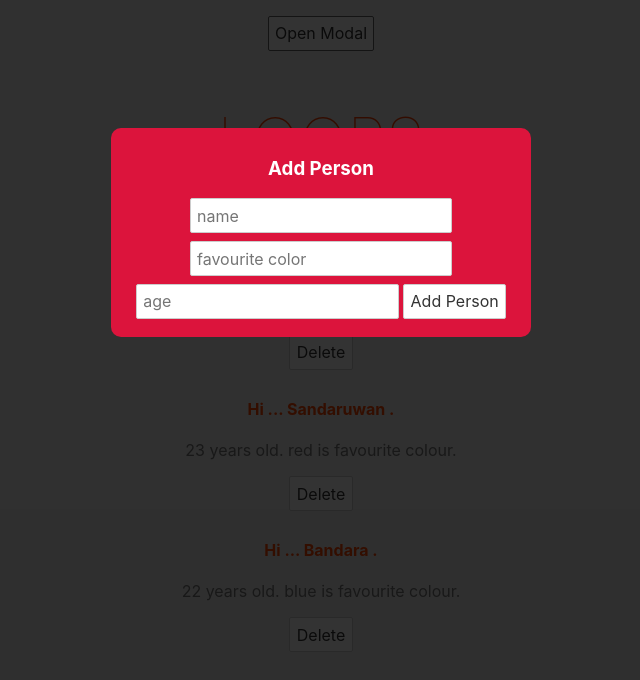
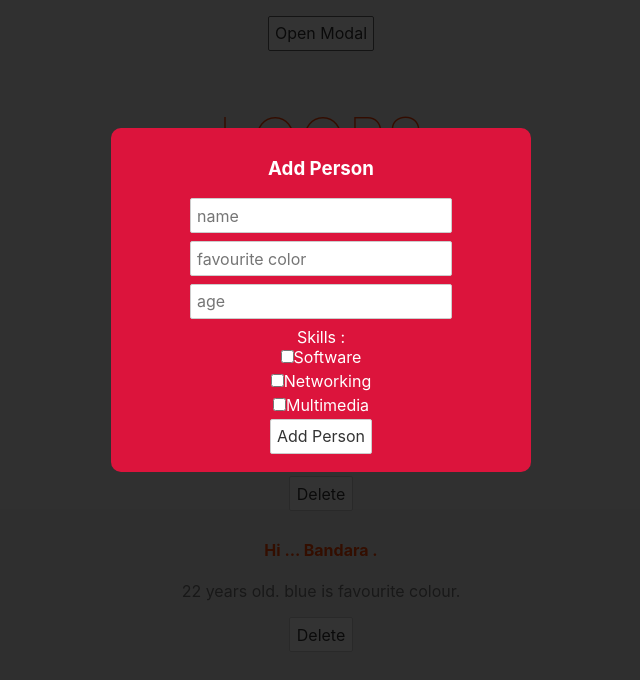
Before and after one commit to DaminduSandaruwan/LearnSvelte, a Svelte app in the folder learnloops/: page / in a window 1280 px wide. Both pictures are taken after a click on the button "Open Modal". Shown: the top 680 px of the page, without its empty margins (319-959 px from the left). Built offline with nearby package versions, Linux system fonts and the light colour scheme.

Commit message:
checkbox type - 1

```diff
--- a/learnloops/src/AddPersonForm.svelte
+++ b/learnloops/src/AddPersonForm.svelte
@@ -2,9 +2,13 @@
     let name;
     let favColour;
     let age;
+    let soft =false;
+    let net =false;
+    let mul =false;
 
     const handleSubmit=()=>{
         console.log(name,favColour,age);
+        console.log(soft,net,mul);
     }
 </script>
 
@@ -13,6 +17,10 @@
     <input type="text" placeholder="name" bind:value={name}>
     <input type="text" placeholder="favourite color" bind:value={favColour}>
     <input type="number" placeholder="age" bind:value={age}>
+    <label>Skills : </label>
+    <input type="checkbox" bind:checked={soft}>Software<br>
+    <input type="checkbox" bind:checked={net}>Networking <br>
+    <input type="checkbox" bind:checked={mul}>Multimedia <br>
     <button>Add Person</button>
 </form>
 
```
